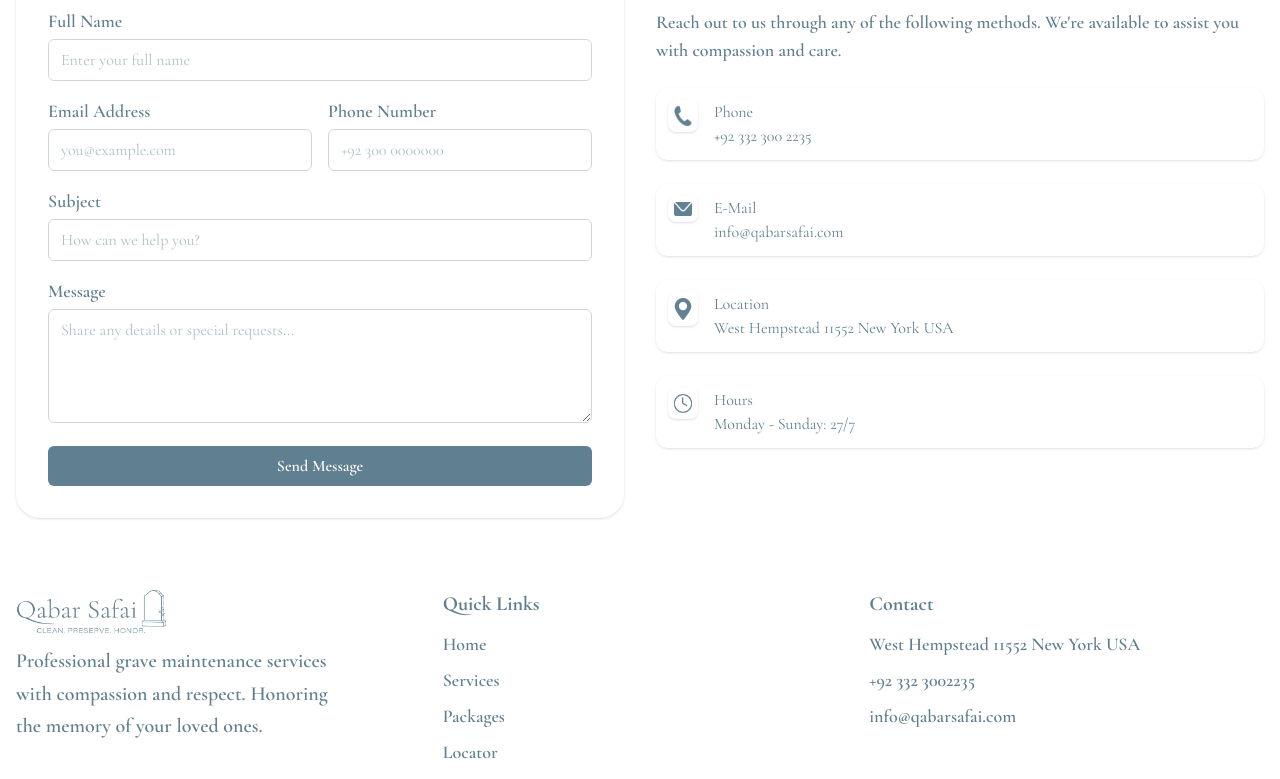
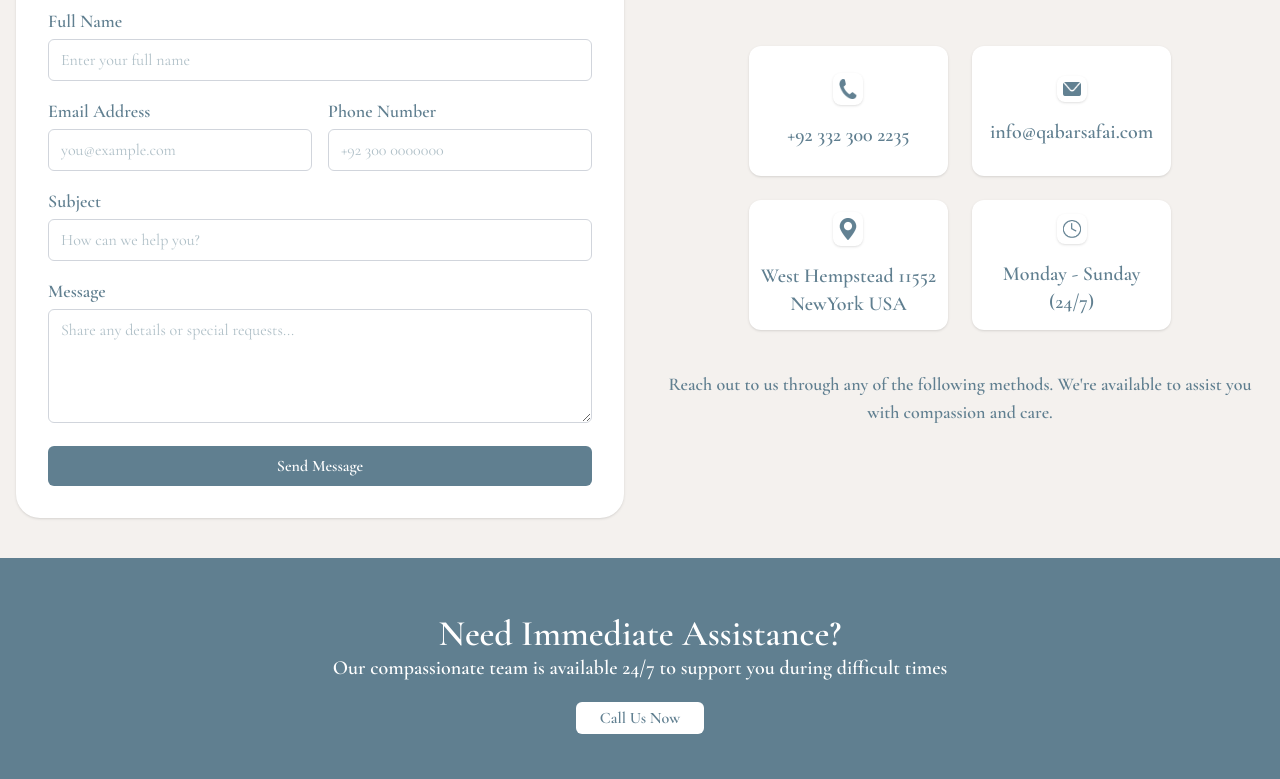
Before and after one commit to syedzaibraza/qabar-safai, a Next.js app: page /contact in a window 1280 px wide. Shown: the part 753-1532 px from the top of the page. Built offline with nearby package versions, Linux system fonts and the light colour scheme.

Commit message:
Contact page updated

```diff
--- a/app/contact/page.tsx
+++ b/app/contact/page.tsx
@@ -27,14 +27,12 @@ const Contact = () => {
             <ContactForm />
           </div>
 
-          <div className="flex flex-col gap-6">
+          <div className="flex flex-col text-center justify-center items-center gap-10">
             <h1 className="text-4xl font-semibold">Contact Information</h1>
-          <p className="text-lg font-semibold">
-            Reach out to us through any of the following methods. We&apos;re
-            available to assist you with compassion and care.
-          </p>
 
-          <div className="flex items-start gap-4 bg-white shadow-sm rounded-xl p-3">
+
+            <div className="grid grid-cols-2 grid-rows-2 gap-6">
+              <div className="flex flex-col justify-center items-center gap-4 bg-white shadow-sm rounded-xl p-3">
                 <div className="p-1.5 shadow rounded-lg">
                   <Image
                     src="/icons/phone.png"
@@ -43,12 +41,10 @@ const Contact = () => {
                     width={18}
                   />
                 </div>
-            <div>
-              <h1>Phone</h1>
-              <h1>+92 332 300 2235</h1>
+                <h1 className="text-xl font-semibold">+92 332 300 2235</h1>
               </div>
-          </div>
-          <div className="flex items-start gap-4 bg-white shadow-sm rounded-xl p-3">
+              <div className="flex flex-col justify-center items-center gap-4 bg-white shadow-sm rounded-xl p-3">
+
                 <div className="p-1.5 shadow rounded-lg">
                   <Image
                     src="/icons/mail.png"
@@ -57,12 +53,10 @@ const Contact = () => {
                     width={18}
                   />
                 </div>
-            <div>
-              <h1>E-Mail</h1>
-              <h1>info@qabarsafai.com</h1>
+                <h1 className="text-xl font-semibold">info@qabarsafai.com</h1>
               </div>
-          </div>
-          <div className="flex items-start gap-4 bg-white shadow-sm rounded-xl p-3">
+              <div className="flex flex-col justify-center items-center gap-4 bg-white shadow-sm rounded-xl p-3">
+
                 <div className="p-1.5 shadow rounded-lg">
                   <Image
                     src="/icons/mappin.png"
@@ -71,12 +65,12 @@ const Contact = () => {
                     width={18}
                   />
                 </div>
-            <div>
-              <h1>Location</h1>
-              <h1>West Hempstead 11552 New York USA</h1>
+                <h1 className="text-xl  font-semibold flex flex-col">
+                  <span>West Hempstead 11552</span>
+                  <span>NewYork USA</span>
+                </h1>
               </div>
-          </div>
-          <div className="flex items-start gap-4 bg-white shadow-sm rounded-xl p-3">
+              <div className="flex flex-col justify-center items-center gap-4 bg-white shadow-sm rounded-xl p-3">
                 <div className="p-1.5 shadow rounded-lg">
                   <Image
                     src="/icons/clock.png"
@@ -85,13 +79,30 @@ const Contact = () => {
                     width={18}
                   />
                 </div>
-            <div>
-              <h1>Hours</h1>
-              <h1>Monday - Sunday: 27/7</h1>
+                <h1 className="text-xl  font-semibold flex flex-col">
+                  <span>Monday - Sunday</span>
+                  <span>(24/7)</span>
+                </h1>
               </div>
             </div>
+            <p className="text-lg  font-semibold">
+              Reach out to us through any of the following methods. We&apos;re
+              available to assist you with compassion and care.
+            </p>
           </div>
         </div>
+      </section>
+      <section className="px-4 text-white py-14 bg-primary flex flex-col justify-center items-center gap-5">
+        <div className="text-center">
+          <h1 className="text-4xl font-semibold">Need Immediate Assistance?</h1>
+          <p className="font-semibold text-xl">Our compassionate team is available 24/7 to support you during difficult times</p>
+        </div>
+        <button
+          type="submit"
+          className="cursor-pointer bg-white text-primary font-semibold px-6 py-1 rounded-md"
+        >
+          Call Us Now
+        </button>
       </section>
     </>
   );
--- a/app/globals.css
+++ b/app/globals.css
@@ -1,7 +1,7 @@
 @import "tailwindcss";
 
  :root {
-  --background: #ffffff;
+  --background: #F4F1EE;
   --foreground: #607F90;
 }
 
```
Lines whose indentation alone changed are shown as unchanged.
